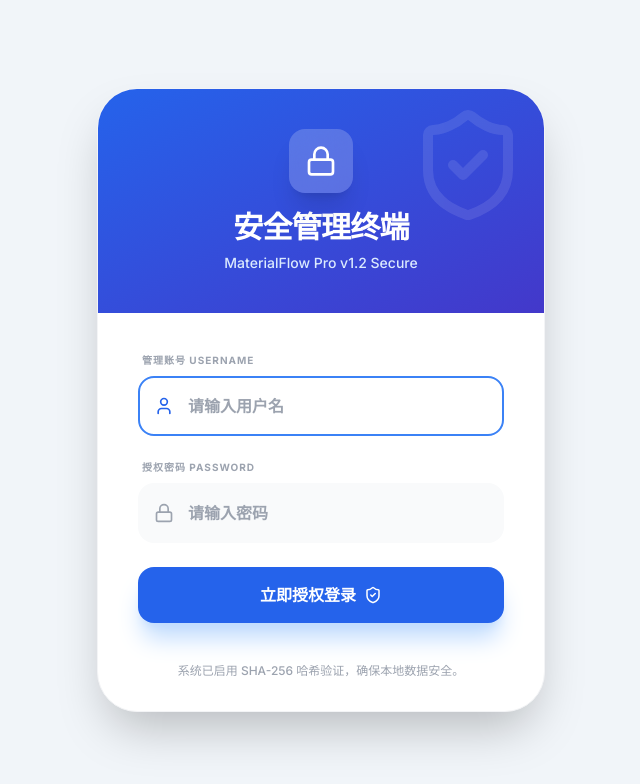
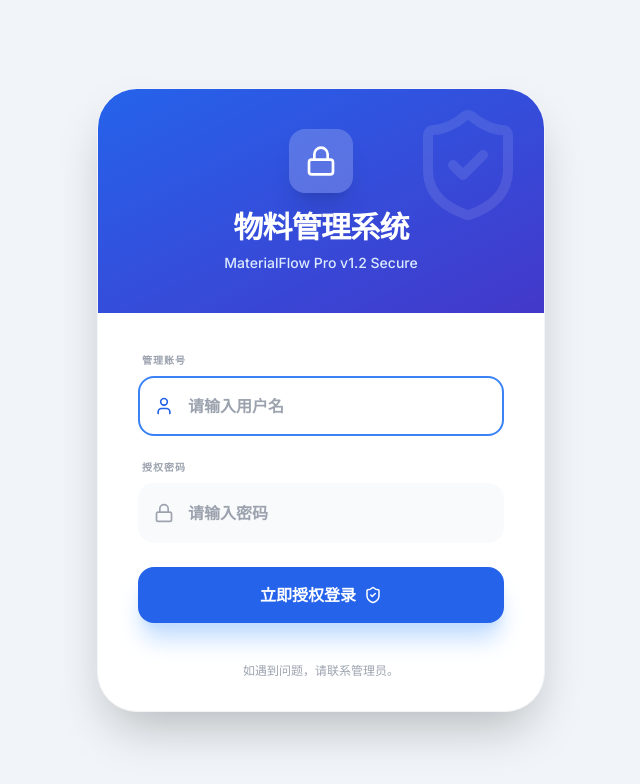
Before and after one commit to igoorng/ERP, a React (Vite) app: page / in a window 1280 px wide. Shown: the top 784 px of the page, without its empty margins (319-959 px from the left). Built offline with nearby package versions, Linux system fonts and the light colour scheme.

Commit message:
feat: Update login page title and labels
Changes the login page title from "安全管理终端" to "物料管理系统" and updates related form labels to be more concise and localized for the MaterialFlow Pro application.

```diff
--- a/views/Login.tsx
+++ b/views/Login.tsx
@@ -54,7 +54,7 @@ const Login: React.FC<LoginProps> = ({ onLoginSuccess }) => {
               <div className="w-16 h-16 bg-white/20 backdrop-blur-md rounded-2xl flex items-center justify-center mx-auto mb-4 shadow-xl">
                 <Lock className="text-white" size={32} />
               </div>
-              <h1 className="text-3xl font-black tracking-tight">安全管理终端</h1>
+              <h1 className="text-3xl font-black tracking-tight">物料管理系统</h1>
               <p className="mt-2 text-blue-100 text-sm font-medium">MaterialFlow Pro v1.2 Secure</p>
             </div>
           </div>
@@ -68,7 +68,7 @@ const Login: React.FC<LoginProps> = ({ onLoginSuccess }) => {
             )}
 
             <div className="space-y-2">
-              <label className="block text-[10px] font-black text-gray-400 uppercase tracking-widest ml-1">管理账号 Username</label>
+              <label className="block text-[10px] font-black text-gray-400 uppercase tracking-widest ml-1">管理账号</label>
               <div className="relative group">
                 <UserIcon className="absolute left-4 top-1/2 -translate-y-1/2 text-gray-400 group-focus-within:text-blue-600 transition-colors" size={20} />
                 <input
@@ -84,7 +84,7 @@ const Login: React.FC<LoginProps> = ({ onLoginSuccess }) => {
             </div>
 
             <div className="space-y-2">
-              <label className="block text-[10px] font-black text-gray-400 uppercase tracking-widest ml-1">授权密码 Password</label>
+              <label className="block text-[10px] font-black text-gray-400 uppercase tracking-widest ml-1">授权密码</label>
               <div className="relative group">
                 <Lock className="absolute left-4 top-1/2 -translate-y-1/2 text-gray-400 group-focus-within:text-blue-600 transition-colors" size={20} />
                 <input
@@ -119,7 +119,7 @@ const Login: React.FC<LoginProps> = ({ onLoginSuccess }) => {
 
           <div className="px-10 pb-8 text-center">
             <p className="text-xs text-gray-400 font-medium">
-              系统已启用 SHA-256 哈希验证，确保本地数据安全。
+              如遇到问题，请联系管理员。
             </p>
           </div>
         </div>
```
